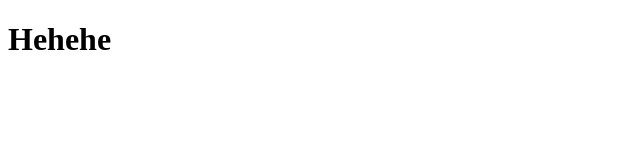
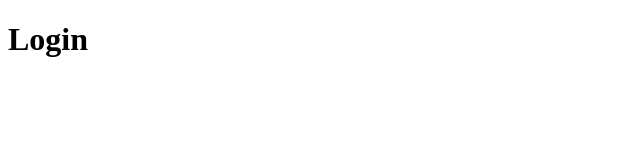
Before and after one commit to liboniluciano/escala-web, a React (Create React App) app: page / in a window 1280 px wide. Shown: the top 160 px of the page, without its empty margins (0-640 px from the left). Built offline with nearby package versions, Linux system fonts and the light colour scheme.

Commit message:
Configuração de rotas

```diff
--- a/package.json
+++ b/package.json
@@ -6,8 +6,10 @@
     "@testing-library/jest-dom": "^4.2.4",
     "@testing-library/react": "^9.3.2",
     "@testing-library/user-event": "^7.1.2",
+    "history": "^4.10.1",
     "react": "^16.13.1",
     "react-dom": "^16.13.1",
+    "react-router-dom": "^5.1.2",
     "react-scripts": "3.4.1"
   },
   "scripts": {
--- a/src/App.js
+++ b/src/App.js
@@ -1,10 +1,14 @@
-import React from "react";
+import React from 'react';
+import { Router } from 'react-router-dom';
+
+import Routes from './routes';
+import history from './services/history';
 
 function App() {
   return (
-    <div className="App">
-      <h1>Hehehe</h1>
-    </div>
+    <Router history={history}>
+      <Routes />
+    </Router>
   );
 }
 
--- /dev/null
+++ b/src/pages/SignIn/index.js
@@ -0,0 +1,9 @@
+import React from 'react';
+
+// import { Container } from './styles';
+
+function SignIn() {
+  return <h1>Login</h1>;
+}
+
+export default SignIn;
--- /dev/null
+++ b/src/routes/index.js
@@ -0,0 +1,12 @@
+import React from 'react';
+import { Switch, Route } from 'react-router-dom';
+
+import SignIn from '../pages/SignIn';
+
+export default function Routes() {
+  return (
+    <Switch>
+      <Route path="/" exact component={SignIn} />
+    </Switch>
+  );
+}
--- /dev/null
+++ b/src/services/history.js
@@ -0,0 +1,5 @@
+import { createBrowserHistory } from 'history';
+
+const history = createBrowserHistory();
+
+export default history;
```
Also changed, not shown: src/index.js (+4 -4 lines), src/pages/Dashboard/index.js (added, +9 -0 lines), .eslintrc.js, src/pages/SignIn/styles.js (added), 1 other file (tests, documents, lock files or other folders).
